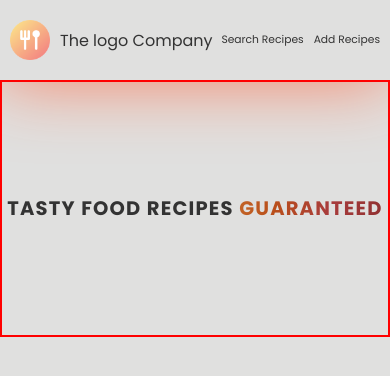
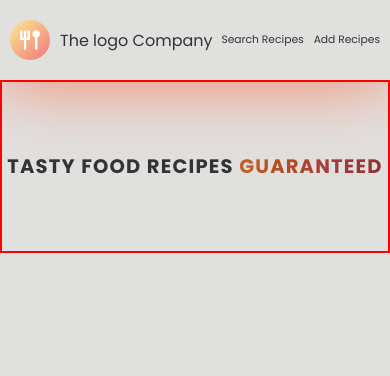
Before and after one commit to PavitrankMishra/Food-Recipe-, a React (Vite) app: page / in a window 390 px wide. Shown: the top 376 px of the page. Built offline with nearby package versions, Linux system fonts and the light colour scheme; a web font is replaced by a local one.

Commit message:
"style: changed height of the hero container"

```diff
--- a/src/Components/Home.css
+++ b/src/Components/Home.css
@@ -55,7 +55,7 @@
     display: flex;
     align-items: center;
     justify-content: center;
-    height: 30vh;
+    height: 20vh;
     letter-spacing: 1.2px;
   }
 }
```
